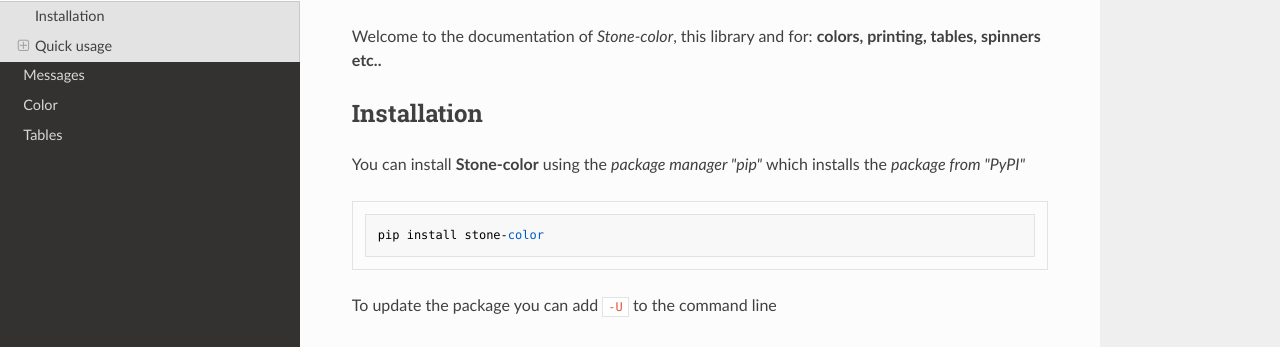
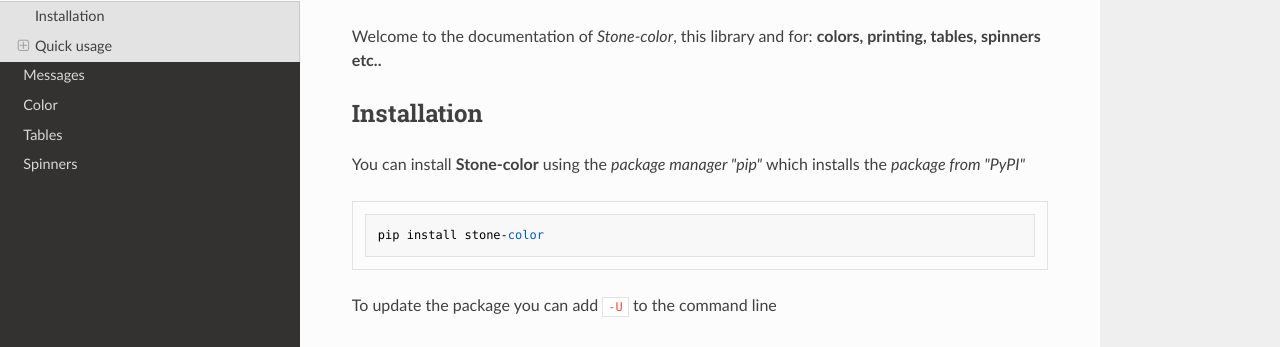
Before and after one commit to aniko33/stone, an MkDocs documentation site: the page built from docs/index.md, in a window 1280 px wide. Shown: the part 135-482 px from the top of the page. Built offline with MkDocs 1.6.1, drawn with Linux system fonts in a browser that asks for light colours; nearby versions of some CDN libraries.

Commit message:
Docs updated & Deleted useless folder

```diff
--- a/mkdocs.yml
+++ b/mkdocs.yml
@@ -7,6 +7,7 @@
   - "messages.md"
   - "color.md"
   - "tables.md"
+  - "spinners.md"
 
 markdown_extensions:
   - pymdownx.arithmatex
```
Also changed, not shown: 4 other files.
